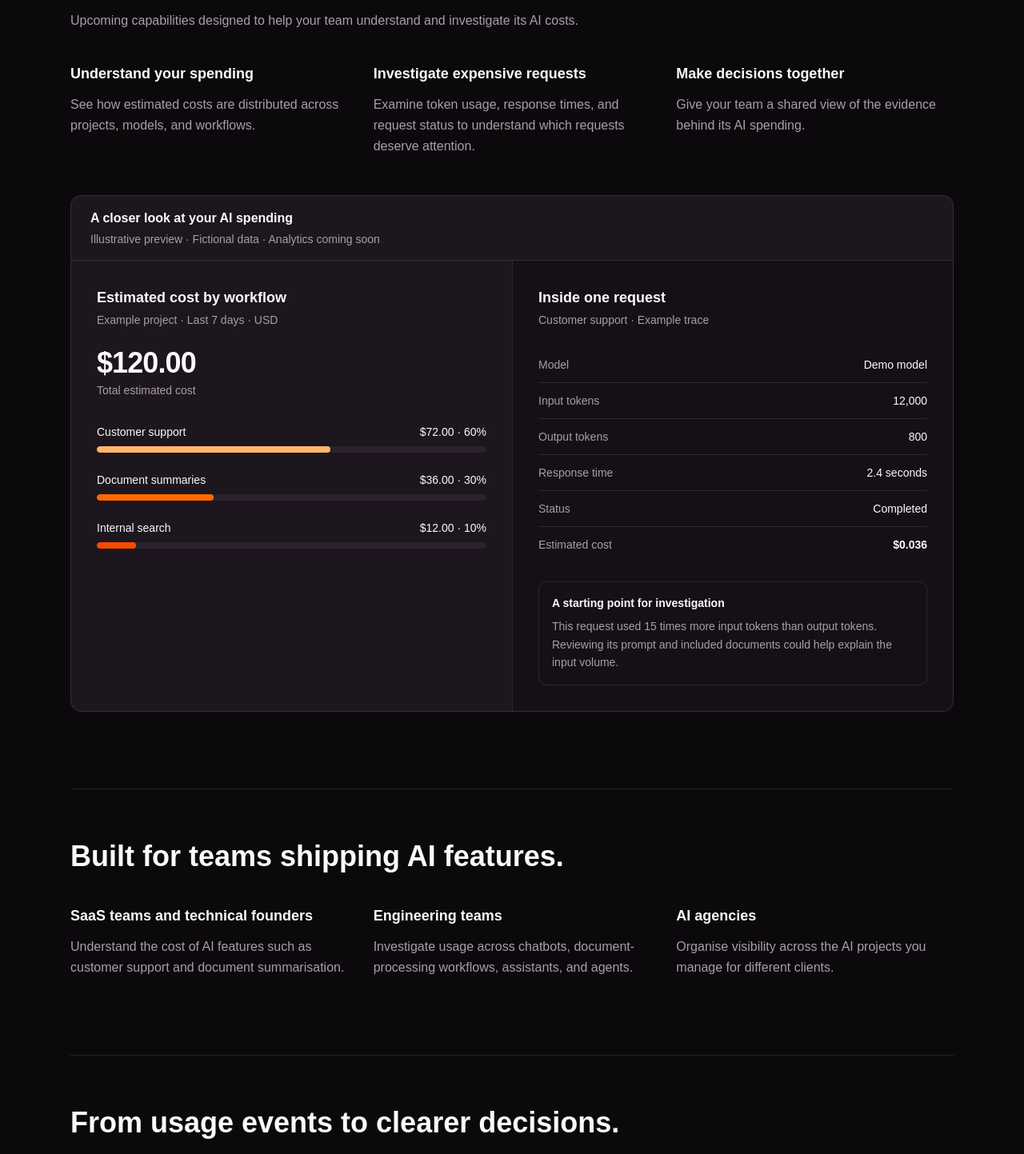
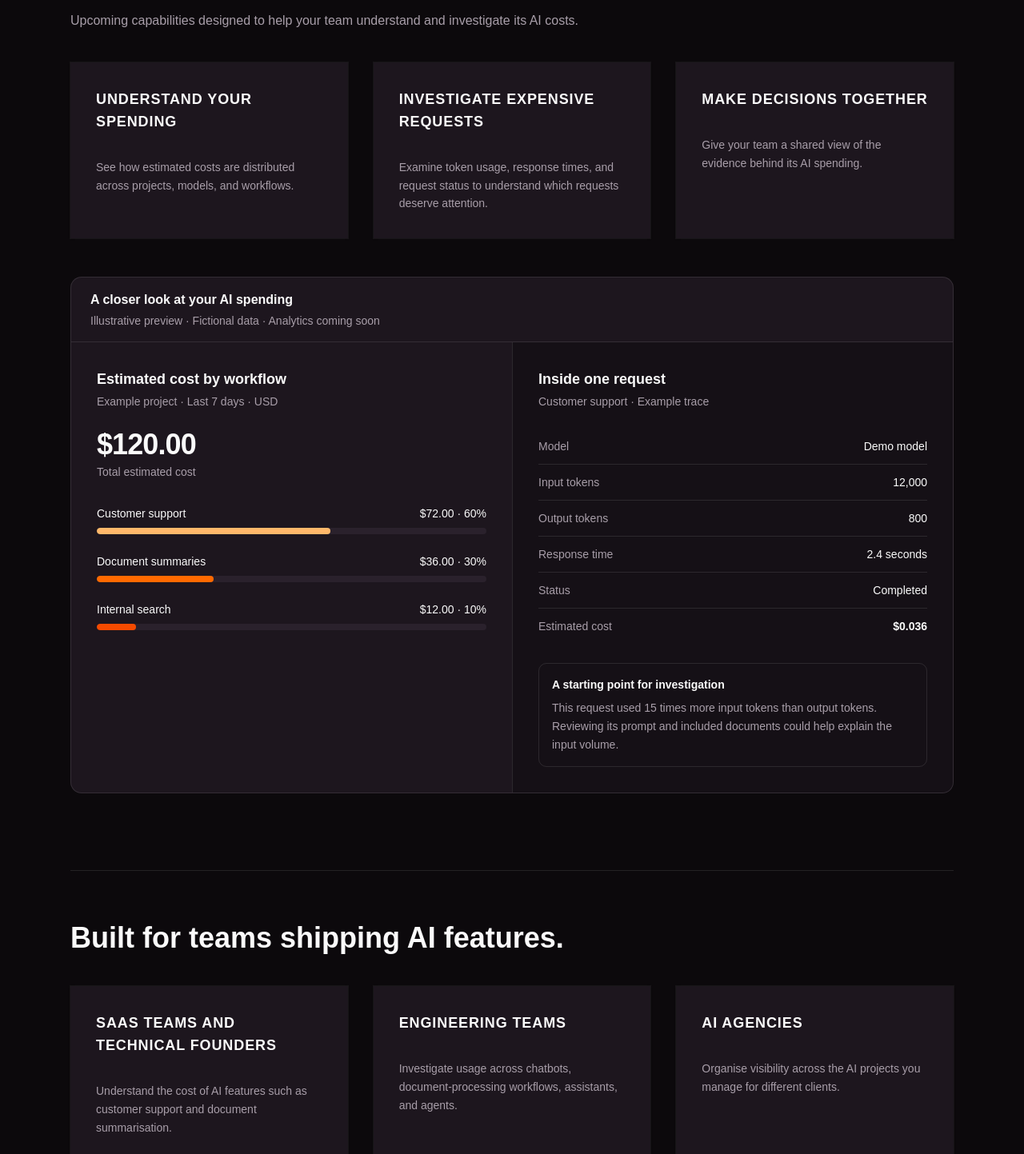
Before and after one commit to lynyam/tokenscope, a React (Vite) app in the folder frontend/: page / in a window 1280 px wide. Shown: the part 818-2261 px from the top of the page at 80% size. Built offline with nearby package versions, Linux system fonts and the light colour scheme.

Commit message:
fix: address landing page review feedback

```diff
--- a/frontend/src/pages/LandingPage.tsx
+++ b/frontend/src/pages/LandingPage.tsx
@@ -1,11 +1,139 @@
 import { Link } from "react-router-dom";
 import { buttonVariants } from "../components/ui/button";
 import { ProductPreview } from "../components/ProductPreview";
+import { useCurrentUser } from "../hooks/useCurrentUser";
+import {
+  Card,
+  CardHeader,
+  CardTitle,
+  CardContent,
+  CardDescription,
+} from "../components/ui/card";
 
 const signupFocusClasses =
   "focus-visible:outline-solid! focus-visible:outline-4! focus-visible:outline-offset-4! focus-visible:outline-amber-400! focus-visible:ring-0!";
 
+const sectionLinkClasses =
+  "rounded-sm text-sm text-muted-foreground hover:text-foreground focus-visible:outline-2 focus-visible:outline-offset-4 focus-visible:outline-ring";
+
+const productBenefits = [
+  {
+    title: "Understand your spending",
+    description:
+      "See how estimated costs are distributed across projects, models, and workflows.",
+  },
+  {
+    title: "Investigate expensive requests",
+    description:
+      "Examine token usage, response times, and request status to understand which requests deserve attention.",
+  },
+  {
+    title: "Make decisions together",
+    description:
+      "Give your team a shared view of the evidence behind its AI spending.",
+  },
+];
+
+const audiences = [
+  {
+    title: "SaaS teams and technical founders",
+    description:
+      "Understand the cost of AI features such as customer support and document summarisation.",
+  },
+  {
+    title: "Engineering teams",
+    description:
+      "Investigate usage across chatbots, document-processing workflows, assistants, and agents.",
+  },
+  {
+    title: "AI agencies",
+    description:
+      "Organise visibility across the AI projects you manage for different clients.",
+  },
+];
+
+function InfoCard({
+  title,
+  description,
+}: {
+  title: string;
+  description: string;
+}) {
+  return (
+    <Card>
+      <CardHeader>
+        <CardTitle>
+          <h3>{title}</h3>
+        </CardTitle>
+      </CardHeader>
+      <CardContent>
+        <CardDescription>{description}</CardDescription>
+      </CardContent>
+    </Card>
+  );
+}
+
+function LandingActions({
+  isLoading,
+  isLoggedIn,
+  size,
+  showLogin = true,
+}: {
+  isLoading: boolean;
+  isLoggedIn: boolean;
+  size: "sm" | "lg";
+  showLogin?: boolean;
+}) {
+  if (isLoading) {
+    return (
+      <span role="status" className="text-sm text-muted-foreground">
+        Loading…
+      </span>
+    );
+  }
+
+  if (isLoggedIn) {
+    return (
+      <Link
+        to="/organizations"
+        className={buttonVariants({
+          size,
+          className: signupFocusClasses,
+        })}
+      >
+        Dashboard
+      </Link>
+    );
+  }
+
+  return (
+    <>
+      {showLogin && (
+        <Link
+          to="/signin"
+          className={buttonVariants({ variant: "outline", size })}
+        >
+          Log in
+        </Link>
+      )}
+
+      <Link
+        to="/signup"
+        className={buttonVariants({
+          size,
+          className: signupFocusClasses,
+        })}
+      >
+        Try TokenScope
+      </Link>
+    </>
+  );
+}
+
 export function LandingPage() {
+  const { user, isLoading } = useCurrentUser();
+  const isLoggedIn = Boolean(user);
+
   return (
     <div className="dark min-h-screen bg-background text-foreground">
       <header className="border-b border-border">
@@ -19,43 +147,23 @@ export function LandingPage() {
             TokenScope
           </Link>
 
-          <a
-            href="#product"
-            className="rounded-sm text-sm text-muted-foreground hover:text-foreground focus-visible:outline-2 focus-visible:outline-offset-4 focus-visible:outline-ring"
-          >
+          <a href="#product" className={sectionLinkClasses}>
             Product
           </a>
 
-          <a
-            href="#audience"
-            className="rounded-sm text-sm text-muted-foreground hover:text-foreground focus-visible:outline-2 focus-visible:outline-offset-4 focus-visible:outline-ring"
-          >
+          <a href="#audience" className={sectionLinkClasses}>
             Who it’s for
           </a>
 
-          <a
-            href="#how-it-works"
-            className="rounded-sm text-sm text-muted-foreground hover:text-foreground focus-visible:outline-2 focus-visible:outline-offset-4 focus-visible:outline-ring"
-          >
+          <a href="#how-it-works" className={sectionLinkClasses}>
             How it works
           </a>
 
-          <Link
-            to="/signin"
-            className={buttonVariants({ variant: "outline", size: "sm" })}
-          >
-            Log in
-          </Link>
-
-          <Link
-            to="/signup"
-            className={buttonVariants({
-              size: "sm",
-              className: signupFocusClasses,
-            })}
-          >
-            Try TokenScope
-          </Link>
+          <LandingActions
+            isLoading={isLoading}
+            isLoggedIn={isLoggedIn}
+            size="sm"
+          />
         </div>
       </header>
 
@@ -77,15 +185,12 @@ export function LandingPage() {
         </p>
 
         <div className="mt-10 flex flex-wrap items-center gap-4">
-          <Link
-            to="/signup"
-            className={buttonVariants({
-              size: "lg",
-              className: signupFocusClasses,
-            })}
-          >
-            Try TokenScope
-          </Link>
+          <LandingActions
+            isLoading={isLoading}
+            isLoggedIn={isLoggedIn}
+            size="lg"
+            showLogin={false}
+          />
 
           <a
             href="#how-it-works"
@@ -117,35 +222,13 @@ export function LandingPage() {
           </p>
 
           <div className="mt-10 grid gap-8 md:grid-cols-3">
-            <article>
-              <h3 className="text-lg font-semibold">
-                Understand your spending
-              </h3>
-              <p className="mt-3 leading-relaxed text-muted-foreground">
-                See how estimated costs are distributed across projects,
-                models, and workflows.
-              </p>
-            </article>
-
-            <article>
-              <h3 className="text-lg font-semibold">
-                Investigate expensive requests
-              </h3>
-              <p className="mt-3 leading-relaxed text-muted-foreground">
-                Examine token usage, response times, and request status
-                to understand which requests deserve attention.
-              </p>
-            </article>
-
-            <article>
-              <h3 className="text-lg font-semibold">
-                Make decisions together
-              </h3>
-              <p className="mt-3 leading-relaxed text-muted-foreground">
-                Give your team a shared view of the evidence behind
-                its AI spending.
-              </p>
-            </article>
+            {productBenefits.map((benefit) => (
+              <InfoCard
+                key={benefit.title}
+                title={benefit.title}
+                description={benefit.description}
+              />
+            ))}
           </div>
 
           <ProductPreview />
@@ -164,35 +247,13 @@ export function LandingPage() {
           </h2>
 
           <div className="mt-10 grid gap-8 md:grid-cols-3">
-            <article>
-              <h3 className="text-lg font-semibold">
-                SaaS teams and technical founders
-              </h3>
-              <p className="mt-3 leading-relaxed text-muted-foreground">
-                Understand the cost of AI features such as customer support
-                and document summarisation.
-              </p>
-            </article>
-
-            <article>
-              <h3 className="text-lg font-semibold">
-                Engineering teams
-              </h3>
-              <p className="mt-3 leading-relaxed text-muted-foreground">
-                Investigate usage across chatbots, document-processing
-                workflows, assistants, and agents.
-              </p>
-            </article>
-
-            <article>
-              <h3 className="text-lg font-semibold">
-                AI agencies
-              </h3>
-              <p className="mt-3 leading-relaxed text-muted-foreground">
-                Organise visibility across the AI projects you manage
-                for different clients.
-              </p>
-            </article>
+            {audiences.map((audience) => (
+              <InfoCard
+                key={audience.title}
+                title={audience.title}
+                description={audience.description}
+              />
+            ))}
           </div>
         </section>
 
@@ -271,22 +332,11 @@ export function LandingPage() {
           </p>
 
           <div className="mt-8 flex flex-wrap items-center gap-4">
-            <Link
-              to="/signup"
-              className={buttonVariants({
-                size: "lg",
-                className: signupFocusClasses,
-              })}
-            >
-              Try TokenScope
-            </Link>
-
-            <Link
-              to="/signin"
-              className={buttonVariants({ variant: "outline", size: "lg" })}
-            >
-              Log in
-            </Link>
+            <LandingActions
+              isLoading={isLoading}
+              isLoggedIn={isLoggedIn}
+              size="lg"
+            />
           </div>
         </section>
 
@@ -294,14 +344,17 @@ export function LandingPage() {
           <div className="flex flex-col gap-4 text-sm text-muted-foreground sm:flex-row sm:items-center sm:justify-between">
             <p>TokenScope — collaborative LLM cost observability.</p>
 
-            <nav aria-label="Footer navigation" className="flex gap-4">
-              <a href="#product" className="hover:text-foreground">
+            <nav
+              aria-label="Footer navigation"
+              className="flex flex-wrap gap-4"
+            >
+              <a href="#product" className={sectionLinkClasses}>
                 Product
               </a>
-              <a href="#audience" className="hover:text-foreground">
+              <a href="#audience" className={sectionLinkClasses}>
                 Who it’s for
               </a>
-              <a href="#how-it-works" className="hover:text-foreground">
+              <a href="#how-it-works" className={sectionLinkClasses}>
                 How it works
               </a>
             </nav>
```
